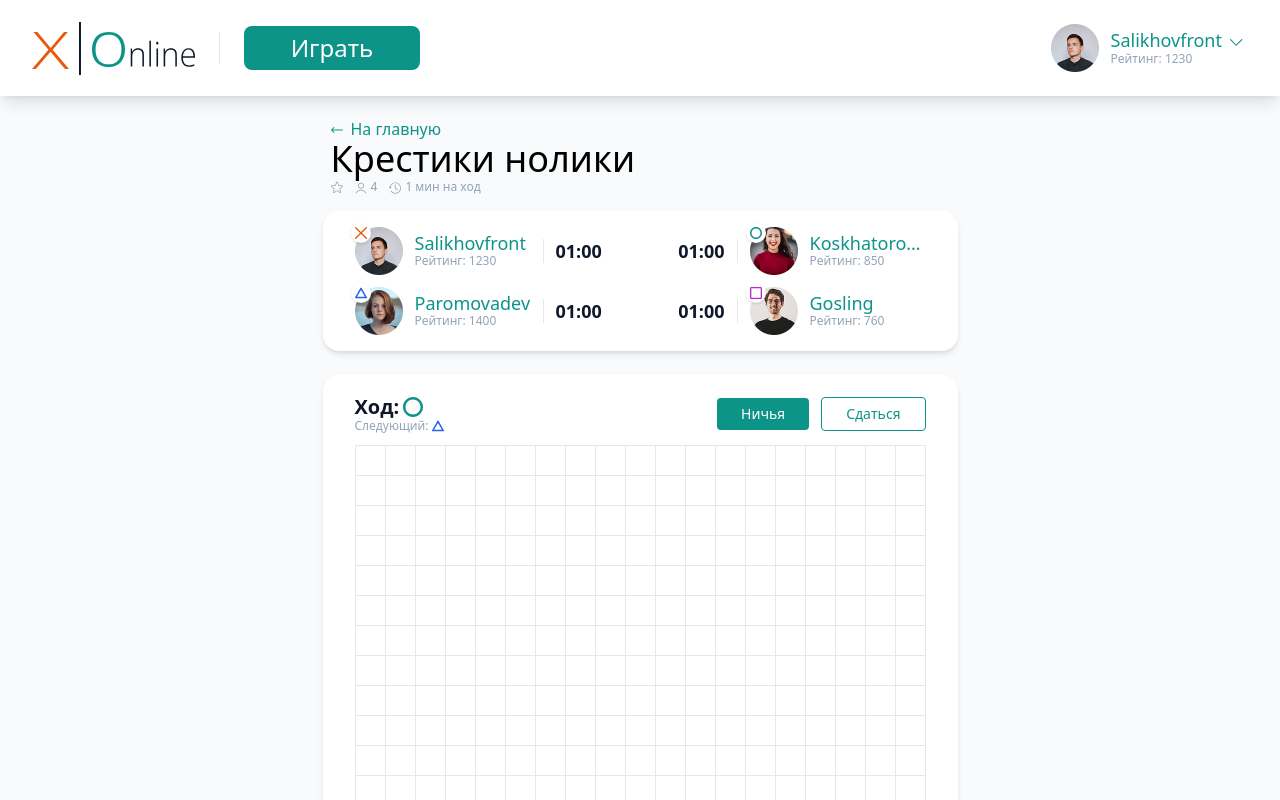
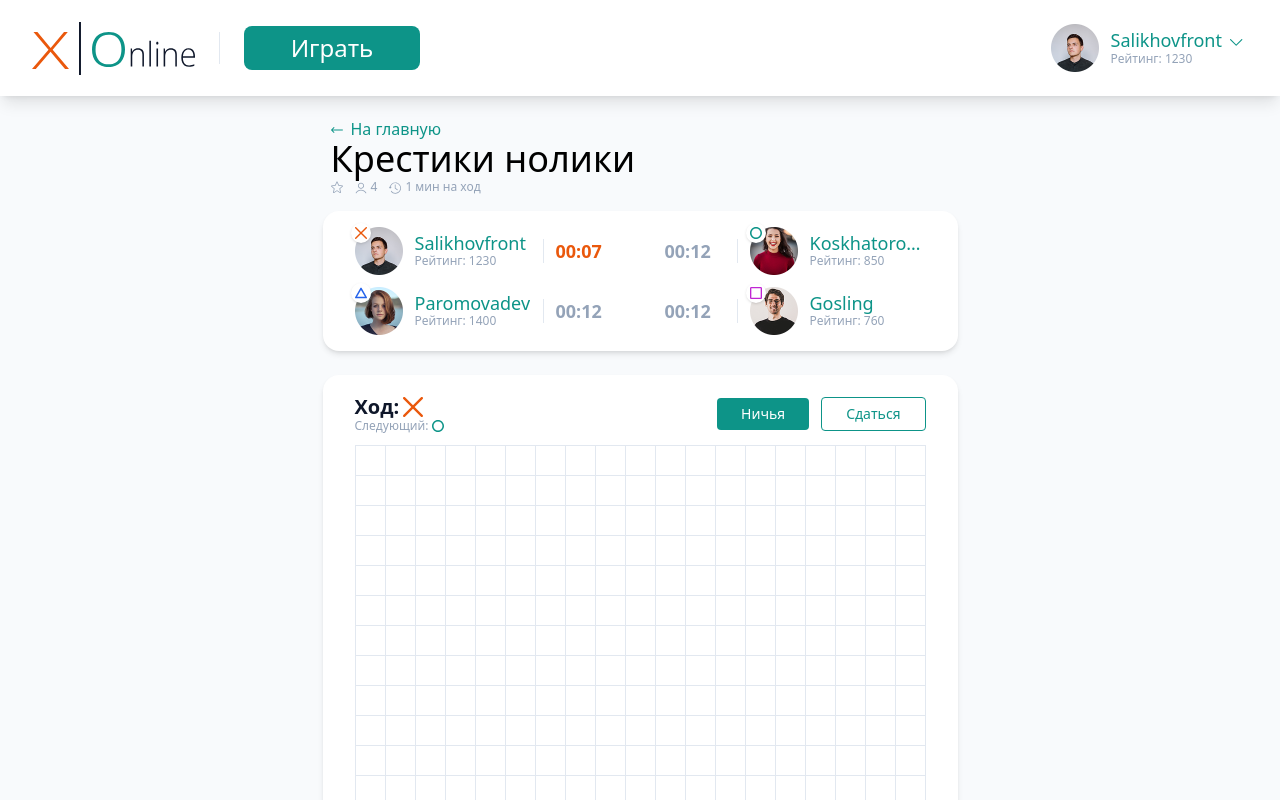
Before and after one commit to darginid/tik-tak-toe, a Next.js app: page / in a window 1280 px wide. Shown: the top 800 px of the page. Built offline with nearby package versions, Linux system fonts and the light colour scheme.

Commit message:
Learn Next.js Lesson #25

```diff
--- a/components/game/game-field.jsx
+++ b/components/game/game-field.jsx
@@ -1,12 +1,14 @@
-import { useGameState } from "./use-game-state";
 import { UiButton } from "../uikit/ui-button";
 import { GameSymbol } from "./game-symbol";
 import clsx from "clsx";
 
-export function GameField({ className, playersCount }) {
-  const { cells, currentMove, handleCellClick, nextMove } =
-    useGameState(playersCount);
-
+export function GameField({
+  className,
+  cells,
+  currentMove,
+  nextMove,
+  handleCellClick,
+}) {
   const actions = (
     <>
       <UiButton size="md" variant="primary">
--- a/components/game/game-info.jsx
+++ b/components/game/game-info.jsx
@@ -1,3 +1,4 @@
+import { useEffect, useState } from "react";
 import clsx from "clsx";
 import { Profile } from "../profile";
 import { GameSymbol } from "./game-symbol";
@@ -39,7 +40,7 @@
   },
 ];
 
-export function GameInfo({ className, playersCount }) {
+export function GameInfo({ className, playersCount, currentMove }) {
   return (
     <section
       className={clsx(
@@ -48,13 +49,44 @@
       )}
     >
       {players.slice(0, playersCount).map((player) => (
-        <PlayerInfo key={player.id} playerInfo={player} />
+        <PlayerInfo
+          key={player.id}
+          playerInfo={player}
+          isTimerRunning={currentMove === player.symbol}
+        />
       ))}
     </section>
   );
 }
 
-function PlayerInfo({ playerInfo }) {
+function PlayerInfo({ playerInfo, isTimerRunning }) {
+  const [seconds, setSeconds] = useState(12);
+
+  const minutesString = String(Math.floor(seconds / 60)).padStart(2, "0");
+  const secondsString = String(Math.floor(seconds % 60)).padStart(2, "0");
+
+  const isDanger = seconds < 10;
+
+  useEffect(() => {
+    if (isTimerRunning) {
+      const interval = setInterval(() => {
+        setSeconds((s) => Math.max(s - 1, 0));
+      }, 1000);
+
+      return () => {
+        clearInterval(interval);
+        setSeconds(60);
+      };
+    }
+  }, [isTimerRunning]);
+
+  const getTimerRunning = () => {
+    if (isTimerRunning) {
+      return isDanger ? "text-orange-600" : "text-slate-900";
+    }
+    return "text-slate-400";
+  };
+
   return (
     <div className="flex items-center gap-3 even:flex-row-reverse">
       <div className="relative">
@@ -69,7 +101,11 @@
         </div>
       </div>
       <div className="h-6 w-px bg-slate-200" />
-      <div className="text-slate-900 text-lg font-semibold">01:00</div>
+      <div
+        className={clsx("text-lg font-semibold w-[60px]", getTimerRunning())}
+      >
+        {minutesString}:{secondsString}
+      </div>
     </div>
   );
 }
--- a/components/game/game-symbol.jsx
+++ b/components/game/game-symbol.jsx
@@ -4,7 +4,7 @@
 import { TriangleIcon } from "./icons/triangle-icon";
 import { SquareIcon } from "./icons/square-icon";
 
-export function GameSymbol({ symbol, className }) {
+export function GameSymbol({ className, symbol }) {
   const Icon =
     {
       [GAME_SYMBOLS.CROSS]: CrossIcon,
--- a/components/game/index.js
+++ b/components/game/index.js
@@ -1,3 +1,4 @@
 export { GameTitle } from "./game-title";
 export { GameInfo } from "./game-info";
 export { GameField } from "./game-field";
+export { useGameState } from "./use-game-state";
--- a/components/game/use-game-state.js
+++ b/components/game/use-game-state.js
@@ -10,7 +10,7 @@
 export function useGameState(playersCount) {
   const [{ cells, currentMove }, setGameState] = useState(() => ({
     cells: new Array(19 * 19).fill(null),
-    currentMove: GAME_SYMBOLS.ZERO,
+    currentMove: GAME_SYMBOLS.CROSS,
   }));
 
   const nextMove = getNextMove(currentMove, playersCount);
--- a/pages/index.jsx
+++ b/pages/index.jsx
@@ -1,17 +1,34 @@
 import { useState } from "react";
-import { GameTitle, GameInfo, GameField } from "../components/game";
+import {
+  GameTitle,
+  GameInfo,
+  GameField,
+  useGameState,
+} from "../components/game";
 import { Header } from "../components/header";
 
 export default function HomePage() {
   const [playersCount] = useState(4);
+  const { cells, currentMove, handleCellClick, nextMove } =
+    useGameState(playersCount);
 
   return (
     <div className="bg-slate-50 min-h-screen">
       <Header />
       <main className="pt-6 mx-auto w-max">
         <GameTitle playersCount={playersCount} />
-        <GameInfo playersCount={playersCount} className="mt-4" />
-        <GameField playersCount={playersCount} className="mt-6" />
+        <GameInfo
+          className="mt-4"
+          playersCount={playersCount}
+          currentMove={currentMove}
+        />
+        <GameField
+          className="mt-6"
+          cells={cells}
+          currentMove={currentMove}
+          nextMove={nextMove}
+          handleCellClick={handleCellClick}
+        />
       </main>
     </div>
   );
```
